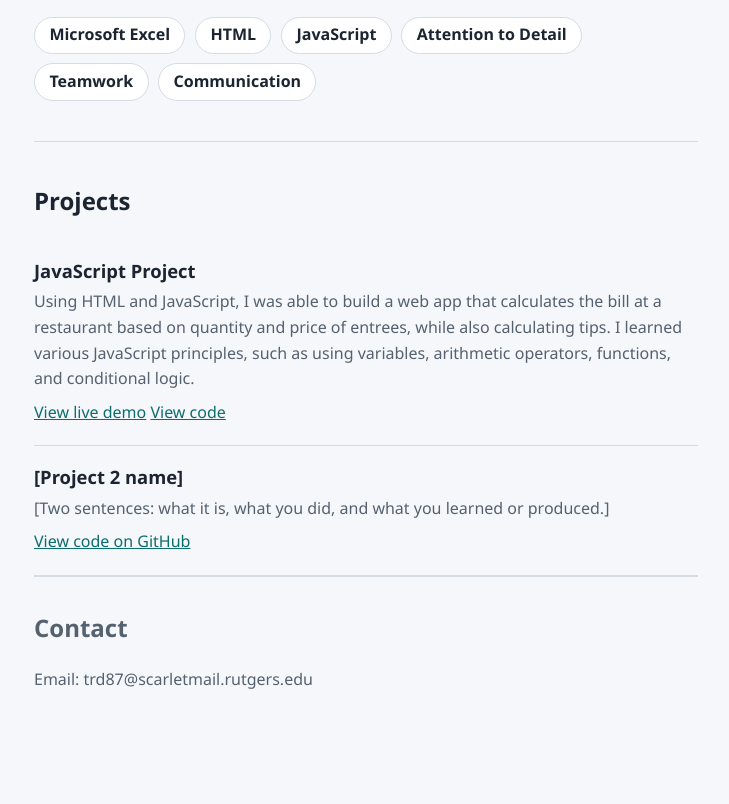
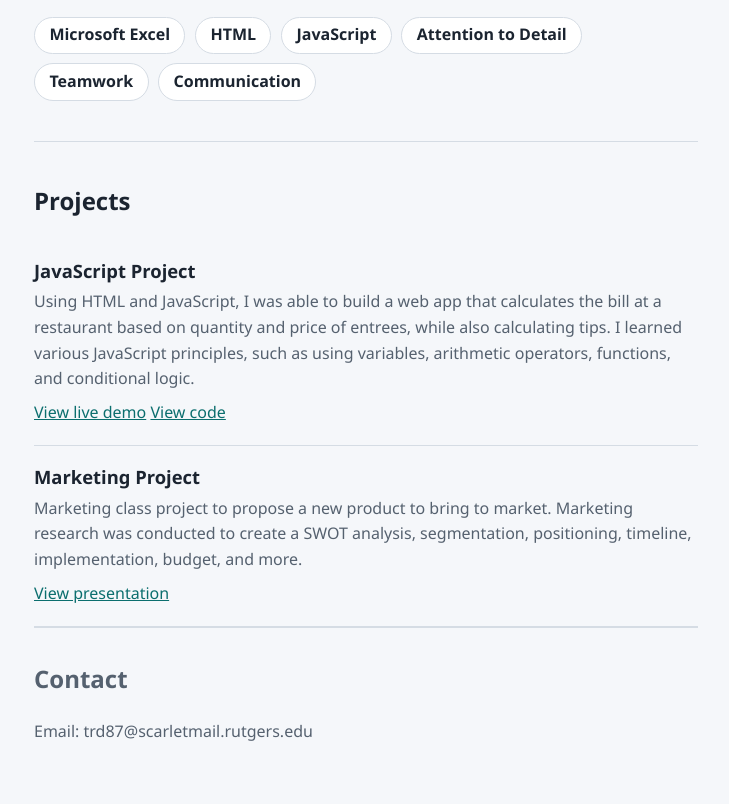
Before and after one commit to tim-downes/tim-downes.github.io, a plain HTML site: page index.html in a window 1280 px wide. Shown: the part 429-1233 px from the top of the page, without its empty margins (274-1003 px from the left). Drawn offline with Linux system fonts and the light colour scheme.

Commit message:
Update index.html

```diff
--- a/index.html
+++ b/index.html
@@ -84,9 +84,9 @@
       </div>
 
       <div class="project">
-        <h3>[Project 2 name]</h3>
-        <p>[Two sentences: what it is, what you did, and what you learned or produced.]</p>
-        <a href="https://github.com/YOUR-USERNAME/YOUR-PROJECT-REPO">View code on GitHub</a>
+        <h3>Marketing Project</h3>
+        <p>Marketing class project to propose a new product to bring to market. Marketing research was conducted to create a SWOT analysis, segmentation, positioning, timeline, implementation, budget, and more. </p>
+        <a href="verifreshpresentation.pdf">View presentation</a>
       </div>
 
 
```
